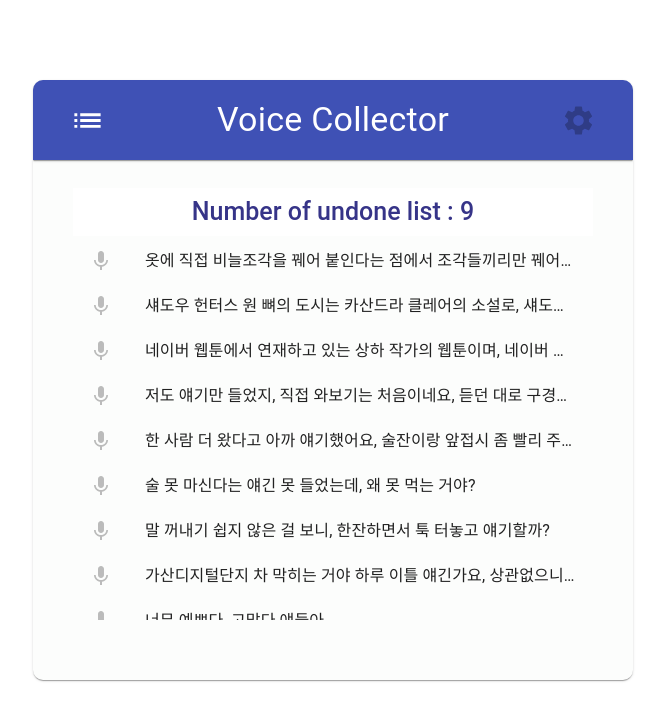
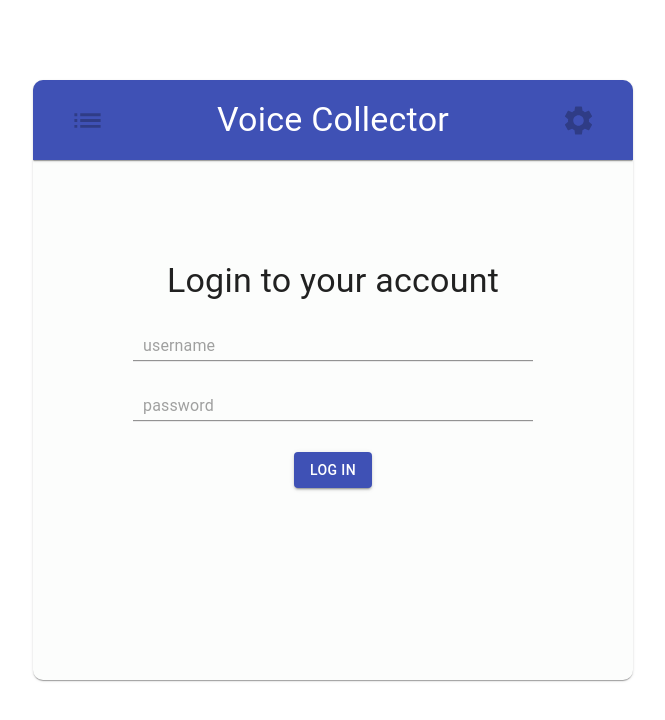
Before and after one commit to junkeon/voice_collector, a React (Create React App) app: page / in a window 1280 px wide. Shown: the top 720 px of the page, without its empty margins (307-972 px from the left). Built offline with nearby package versions, Linux system fonts and the light colour scheme.

Commit message:
server connect

```diff
--- a/src/App.js
+++ b/src/App.js
@@ -7,28 +7,34 @@ import useStyles from './components/styled'
 import NavBar from './components/NavBar'
 import Record from './components/RecordDiv'
 import DisplayList from './components/DisplayList'
+import Login from './components/Login'
+
+
 
 export default function SimpleCard() {
   const classes = useStyles();
 
-  const [sentList, setSentList] = useState([
-    { id: 0, text: '옷에 직접 비늘조각을 꿰어\n 붙인다는 점에서\n 조각들끼리만 꿰어서\n 옷 위에 걸쳐 입는 찰갑과 구분된다.', done: false },
-    { id: 1, text: '섀도우 헌터스 원 뼈의 도시는 \n카산드라 클레어의 소설로,\n 섀도우 헌터스 시리즈의 첫 작품이다.', done: false },
-    { id: 2, text: '네이버 웹툰에서 연재하고 있는 \n상하 작가의 웹툰이며,\n 네이버 수요일 웹툰 이위를 한 \n인기 웹툰이기도 하다.', done: false },
-    { id: 3, text: '저도 얘기만 들었지, \n직접 와보기는 처음이네요,\n 듣던 대로 구경할 게 \n정말 많네요.', done: false },
-    { id: 4, text: '한 사람 더 왔다고 아까 얘기했어요,\n 술잔이랑 앞접시 좀 빨리 주세요.', done: false },
-    { id: 5, text: '술 못 마신다는 얘긴 못 들었는데,\n 왜 못 먹는 거야?', done: false },
-    { id: 6, text: '말 꺼내기 쉽지 않은 걸 보니,\n 한잔하면서 툭 터놓고 얘기할까?', done: false },
-    { id: 7, text: '가산디지털단지 차 막히는 거야 \n하루 이틀 얘긴가요, \n상관없으니까 안전하게 가주세요.', done: false },
-    { id: 8, text: '너무 예쁘다, 고맙다 얘들아.', done: false },
-  ])
-
-  const [mode, setMode] = useState('show')
+  const [sentList, setSentList] = useState([])
+  const [listBtn, setListBtn] = useState(true)
+  const [mode, setMode] = useState('login')
   const [index, setIndex] = useState(0)
 
+  const [userInfo, setUserInfo] = useState({ user: '', passwd: '' })
+  const { user, passwd } = userInfo
+
+  function onClick() {
+    setMode('show')
+    getScript()
+    setListBtn(false)
+  }
 
   function showContent() {
-    if (mode === 'show') {
+    if (mode === 'login') {
+      return (<Login classes={classes}
+        user={user} passwd={passwd} userInfo={userInfo}
+        setUserInfo={setUserInfo}
+        onClick={onClick} />)
+    } else if (mode === 'show') {
       return (<DisplayList
         classes={classes}
         sentList={sentList}
@@ -42,16 +48,46 @@ export default function SimpleCard() {
         sentList={sentList}
         setSentList={setSentList}
         index={index}
-        setIndex={setIndex} />)
+        setIndex={setIndex}
+        user={user} />)
     }
   }
 
+  function getScript() {
+    const recipeUrl = "http://0.0.0.0:5024/get_text"
+    const postBody = {
+      'user': user
+    }
+    const requestMetadata = {
+      method: 'POST',
+      headers: {
+        'Content-Type': 'application/json'
+      },
+      body: JSON.stringify(postBody)
+    };
+
+    fetch(recipeUrl, requestMetadata)
+      .then(res => res.json())
+      .then(res => {
+        const tmpList = []
+        res['sent_list'].map(item => {
+          const sent = { id: item[0], text: item[1], done: item[2] }
+          tmpList.push(sent)
+        })
+        setSentList(tmpList)
+      })
+  }
+
+
   return (
-    <Card className={classes.card}>
-      <NavBar classes={classes} onClick={() => { setMode('show') }} />
-      <CardContent className={classes.cardContent}>
-        {showContent()}
-      </CardContent>
-    </Card>
+    <>
+      <Card className={classes.card}>
+        <NavBar classes={classes} onClick={() => { setMode('show') }} listBtn={listBtn} />
+        <CardContent className={classes.cardContent}>
+          {showContent()}
+        </CardContent>
+      </Card>
+    </>
+
   );
 }
--- /dev/null
+++ b/src/components/Login.js
@@ -0,0 +1,38 @@
+import React from 'react';
+import { Button, Input, Typography } from '@material-ui/core';
+
+function Login({ classes, user, passwd, userInfo, setUserInfo, onClick}) {
+
+    const onChange = e => {
+        const { name, value } = e.target
+        setUserInfo({
+            ...userInfo,
+            [name]: value
+        })
+    }
+
+    return (
+        <div className={classes.loginContent}>
+            <Typography variant="h4" style={{ marginBottom: 30 }}>Login to your account</Typography>
+            <form>
+                <Input type="text"
+                    name="user"
+                    placeholder="username"
+                    className={classes.loginInput}
+                    value={user}
+                    onChange={onChange} />
+                <Input type="password"
+                name="passwd"
+                    placeholder="password"
+                    className={classes.loginInput}
+                    value={passwd}
+                    onChange={onChange} />
+                <Button variant="contained"
+                    color="primary"
+                    onClick={onClick}>Log in</Button>
+            </form>
+        </div>
+    )
+}
+
+export default Login
--- a/src/components/NavBar.js
+++ b/src/components/NavBar.js
@@ -5,11 +5,11 @@ import { IconButton, Toolbar, AppBar, Typography } from '@material-ui/core';
 import ListIcon from '@material-ui/icons/List';
 import SettingsIcon from '@material-ui/icons/Settings';
 
-function NavBar({ classes, onClick }) {
+function NavBar({ classes, onClick, listBtn }) {
     return (
         <AppBar className={classes.appbar} elevation={1} >
             <Toolbar className={classes.toolbar}>
-                <IconButton color="inherit" aria-label="List" onClick={onClick}>
+                <IconButton color="inherit" aria-label="List" onClick={onClick} disabled={listBtn}>
                     <ListIcon fontSize="large" />
                 </IconButton>
                 <div className={classes.barTitle}>
--- a/src/components/RecordDiv.js
+++ b/src/components/RecordDiv.js
@@ -8,7 +8,7 @@ import MicIcon from '@material-ui/icons/Mic';
 import { useReactMediaRecorder } from "react-media-recorder";
 import WaveSurfer from "wavesurfer.js";
 
-function Record({ classes, sentList, setSentList, index, setIndex }) {
+function Record({ classes, sentList, setSentList, index, setIndex, user }) {
 
     const media = useReactMediaRecorder({ audio: true, onStop: (a, b) => { setblob(b) } })
     const [text, setText] = useState('')
@@ -82,6 +82,7 @@ function Record({ classes, sentList, setSentList, index, setIndex }) {
             var dataUrl = reader.result;
             var base64 = dataUrl.split(',')[1];
             sendToOffline(base64);
+            getScript(base64, index, user, sentList[index].text)
         };
         reader.readAsDataURL(blob);
     };
@@ -102,6 +103,26 @@ function Record({ classes, sentList, setSentList, index, setIndex }) {
 
         fetch(recipeUrl, requestMetadata).then(res => res.json()).then(res => setText(res.text))
     }
+
+    function getScript(b64data, index, user, scp) {
+        const recipeUrl = "http://0.0.0.0:5024/send_audio"
+        const postBody = {
+          'user': user,
+          'blob': b64data,
+          'index' : index,
+          'sent' : scp,
+        }
+        const requestMetadata = {
+          method: 'POST',
+          headers: {
+            'Content-Type': 'application/json'
+          },
+          body: JSON.stringify(postBody)
+        };
+
+        fetch(recipeUrl, requestMetadata)
+        .then(res => res.json())
+      }
 
     function record() {
         if (recBtn) {
--- a/src/components/styled.js
+++ b/src/components/styled.js
@@ -105,7 +105,29 @@ const useStyles = makeStyles({
     textAlign:'center',
     fontSize:30,
     color:'#363488',
-  }
+  },
+  loginContent: {
+    position: "relative",
+    marginLeft: 100,
+    marginRight: 100,
+    marginTop: 100,
+    textAlign:"center",
+  },
+  loginInput: {
+    display: "block",
+    marginBottom: 30,
+    width: "100%",
+    height: 30,
+
+    padding: 10,
+    border: 'none',
+    borderBottom: "1px solid #eaeaea",
+    color: "#757575",
+
+    '&:focus': {
+      outline: "none"
+    }
+ }
 });
 
 export default useStyles
```
